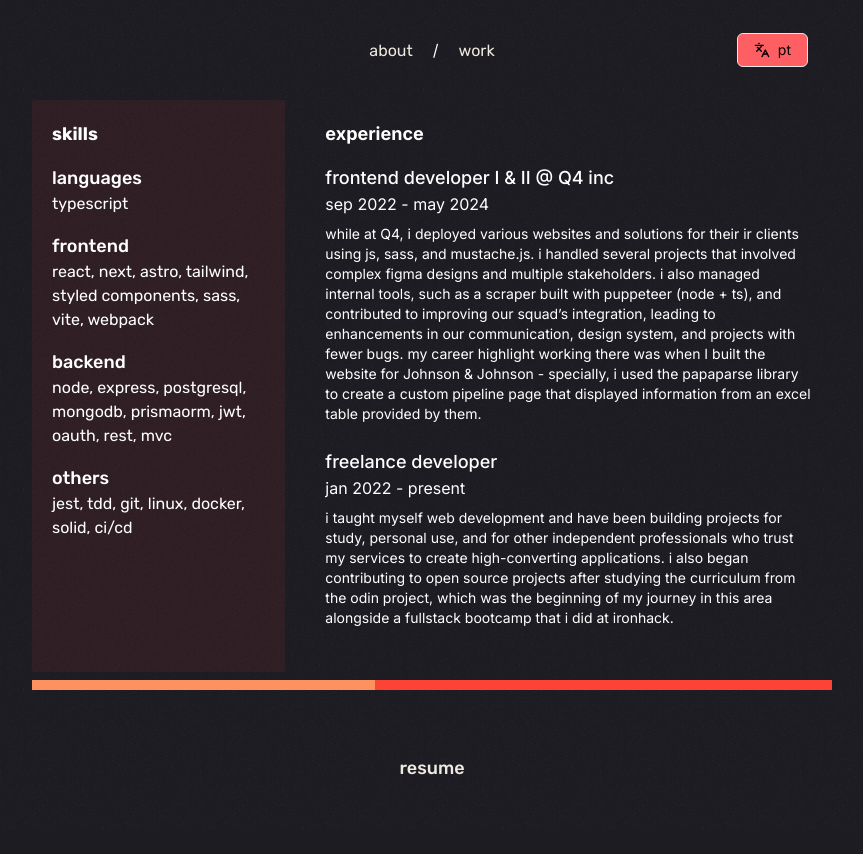
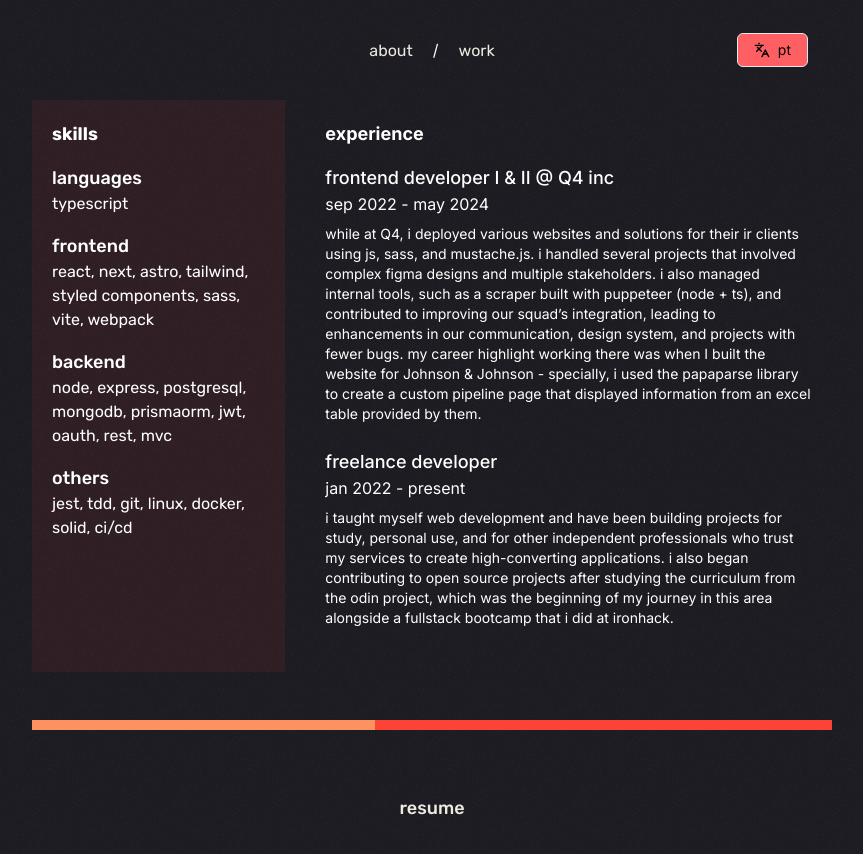
Before and after one commit to jvkf/jvkf-web, a Next.js app: page /en/work in a window 1280 px wide. Shown: the top 854 px of the page, without its empty margins (208-1071 px from the left). Before the commit the page ends 830 px from the top, so only its background shows below. Built offline with nearby package versions, Linux system fonts and the light colour scheme.

Commit message:
feat: add animation

```diff
--- a/app/ui/global.css
+++ b/app/ui/global.css
@@ -26,3 +26,18 @@ body {
     grid-template-rows: 100px 1fr 150px;
   }
 }
+
+@keyframes fadeInFromBottom {
+  from {
+    opacity: 0;
+    transform: translateY(20px);
+  }
+  to {
+    opacity: 1;
+    transform: translateY(0);
+  }
+}
+
+.fadeInFromBottom {
+  animation: fadeInFromBottom 0.3s ease-out;
+}
--- a/app/ui/main/main-layout.tsx
+++ b/app/ui/main/main-layout.tsx
@@ -8,7 +8,12 @@ type Props = {
 
 export default function MainLayout({ AsideComponent, TextComponent }: Props) {
   return (
-    <main className="md:grid md:grid-cols-3 md:gap-5 my-auto px-4 md:px-0">
+    <main
+      className={clsx(
+        'md:grid md:grid-cols-3 md:gap-5 my-auto px-4 md:px-0 md:pb-10',
+        'fadeInFromBottom'
+      )}
+    >
       <article
         className={clsx(
           'md:col-span-1 bg-lava-red bg-opacity-[0.075] rounded-sm w-full flex',
```
